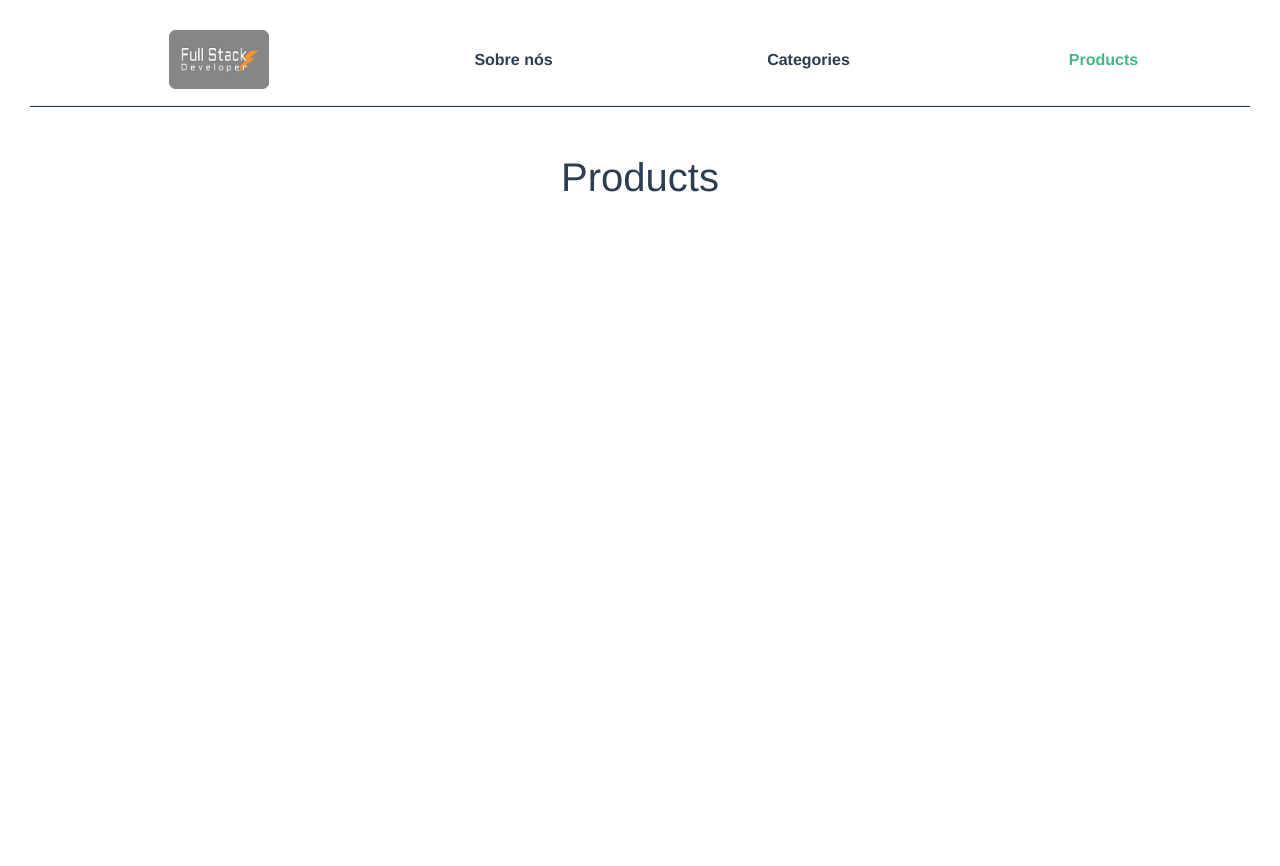
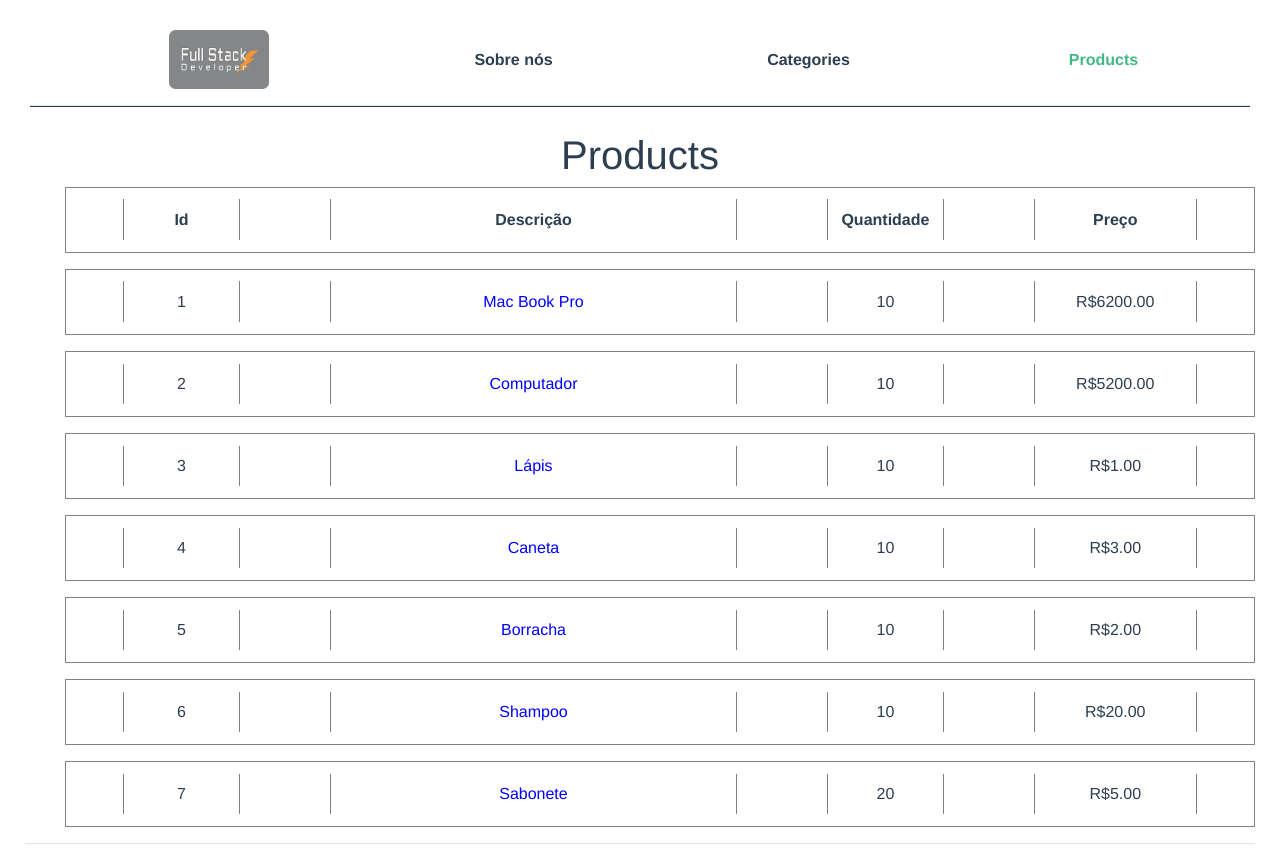
Before and after one commit to theLucasb/cursoSpring-Vue, a Vue app: page /#/products in a window 1280 px wide. Shown: the top 866 px of the page. Before the commit the page ends 800 px from the top, so only its background shows below. Built offline with nearby package versions, Linux system fonts and the light colour scheme.

Commit message:
Products consumindo json

```diff
--- /dev/null
+++ b/src/data/data.json
@@ -0,0 +1,72 @@
+[
+  {
+    "id": 1,
+    "name": "Mac Book Pro",
+    "amount": 10,
+    "price": 6200.0,
+    "category": {
+      "id": 3,
+      "name": "Eletrônicos"
+    }
+  },
+  {
+    "id": 2,
+    "name": "Computador",
+    "amount": 10,
+    "price": 5200.0,
+    "category": {
+      "id": 3,
+      "name": "Eletrônicos"
+    }
+  },
+  {
+    "id": 3,
+    "name": "Lápis",
+    "amount": 10,
+    "price": 1.0,
+    "category": {
+      "id": 2,
+      "name": "Papelaria"
+    }
+  },
+  {
+    "id": 4,
+    "name": "Caneta",
+    "amount": 10,
+    "price": 3.0,
+    "category": {
+      "id": 2,
+      "name": "Papelaria"
+    }
+  },
+  {
+    "id": 5,
+    "name": "Borracha",
+    "amount": 10,
+    "price": 2.0,
+    "category": {
+      "id": 2,
+      "name": "Papelaria"
+    }
+  },
+  {
+    "id": 6,
+    "name": "Shampoo",
+    "amount": 10,
+    "price": 20.0,
+    "category": {
+      "id": 1,
+      "name": "Cosméticos"
+    }
+  },
+  {
+    "id": 7,
+    "name": "Sabonete",
+    "amount": 20,
+    "price": 5.0,
+    "category": {
+      "id": 1,
+      "name": "Cosméticos"
+    }
+  }
+]
--- a/src/views/Categories.vue
+++ b/src/views/Categories.vue
@@ -1,10 +1,35 @@
 <template>
-  <div><h1>Categories</h1></div>
+  <div>
+    <div class="categories">
+      <h1>Categories</h1>
+      <div class="list" v-for="category in categories" :key="category.id">
+        <div class="dados">{{ category.id }}</div>
+        <div class="dados">{{ category.name }}</div>
+      </div>
+    </div>
+  </div>
 </template>
 
 <script>
-export default {};
+import axios from "axios";
+export default {
+  data() {
+    return {
+      categories: {},
+    };
+  },
+  methods: {
+    getCategories() {
+      axios.get("http://localhost:8081/categories").then((resp) => {
+        this.categories = resp.data;
+      });
+    },
+  },
+  created() {
+    this.getCategories();
+  },
+};
 </script>
 
-<style>
+<style lang="scss" scoped>
 </style>
--- a/src/views/Products.vue
+++ b/src/views/Products.vue
@@ -1,10 +1,82 @@
 <template>
-  <div><h1>Products</h1></div>
+  <div class="principal">
+    <div class="principal">
+      <h1>Products</h1>
+      <div>
+        <ul>
+          <li>
+            <div class="dados" id="id"><strong>Id</strong></div>
+            <div class="dados" id="descricao"><strong>Descrição</strong></div>
+            <div class="dados" id="amount"><strong>Quantidade</strong></div>
+            <div class="dados" id="price"><strong>Preço</strong></div>
+          </li>
+        </ul>
+      </div>
+      <div v-for="dado in dados" :key="dado.id">
+        <ul>
+          <li>
+            <div class="dados" id="id">{{ dado.id }}</div>
+            <div class="dados" id="name">{{ dado.name }}</div>
+            <div class="dados" id="amount">{{ dado.amount }}</div>
+            <div class="dados" id="price">{{ dinheiro(dado.price) }}</div>
+          </li>
+        </ul>
+      </div>
+      <hr />
+    </div>
+  </div>
 </template>
 
 <script>
-export default {};
+import dados from "./../data/data.json";
+export default {
+  data() {
+    return {
+      dados: dados,
+    };
+  },
+  methods: {
+    dinheiro(valor) {
+      return "R$" + valor.toFixed(2);
+    },
+  },
+};
 </script>
 
-<style>
+<style lang="scss" scoped>
+.principal {
+  padding: 1%;
+  padding-top: 0.1%;
+  margin-top: -1%;
+  ul {
+    list-style: none;
+    li {
+      display: flex;
+      justify-content: space-around;
+      border: solid 1px grey;
+      padding: 1%;
+    }
+    .dados {
+      padding: 0.7%;
+      border-right: solid 1px grey;
+      border-left: solid 1px grey;
+    }
+    #id {
+      min-width: 10%;
+    }
+    #name {
+      min-width: 35%;
+      color: blue;
+    }
+    #descricao {
+      min-width: 35%;
+    }
+    #amount {
+      min-width: 10%;
+    }
+    #price {
+      min-width: 14%;
+    }
+  }
+}
 </style>
```
